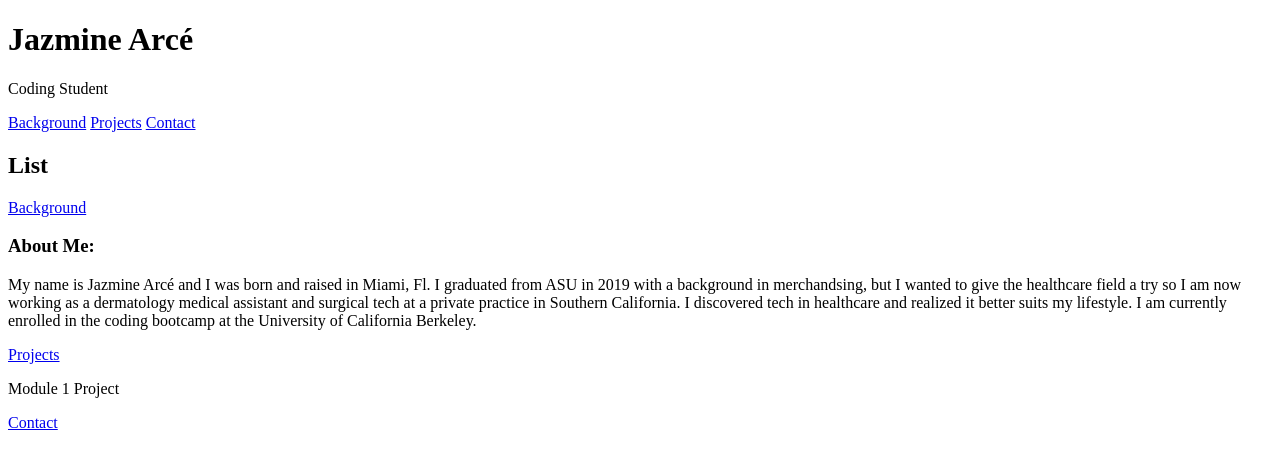
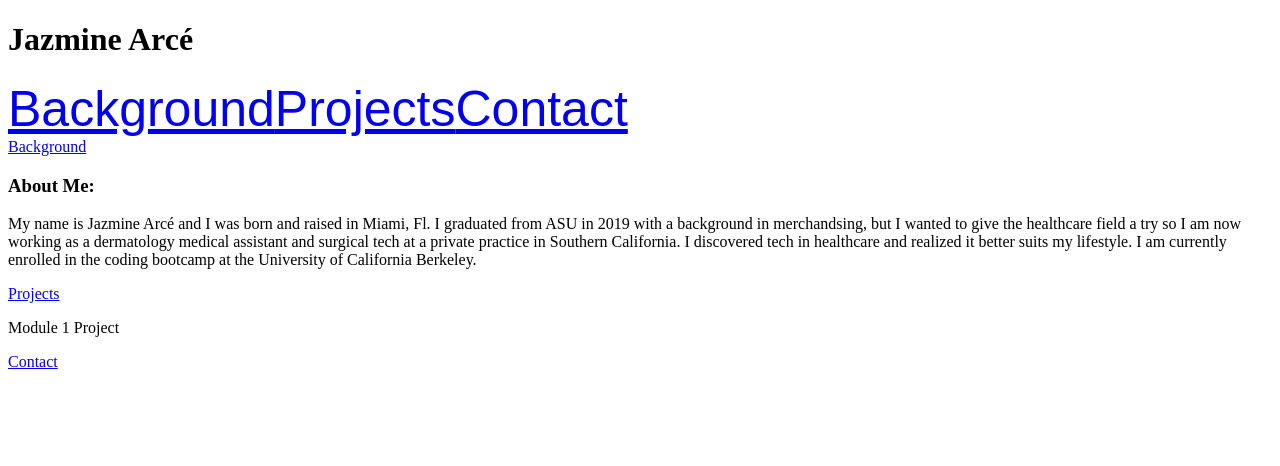
Before and after one commit to jazminearce/module2challenge, a plain HTML site: page index.html in a window 1280 px wide. Drawn offline with Linux system fonts and the light colour scheme.

Commit message:
fixed bug with link to css

```diff
--- a/index.html
+++ b/index.html
@@ -3,25 +3,20 @@
 
 <head>
     <meta charset="UTF-8" />
-    <link ref="stylesheet" type="text/css" href="./assets/css/style.css">
-    <title>Jazmine Arcé</title>
+    <meta name="viewport" content="width=device-width, initial-scale=1.0">
+    <link rel="stylesheet" type="text/css" href="./assets/css/style.css">
+    <title>Jazmine Arcé Portfolio</title>
     <h1>Jazmine Arcé</h1>
 </head>
-<header>
-    <p>Coding Student</p>
-</header>
 
+<body>
 <nav>
     <a href="#Background">Background</a>
     <a href="#Projects">Projects</a>
     <a href="#Contact">Contact</a>
 </nav>
 
-<body>
-    <div class="List">
-        <h2>List</h2>
-    </div>
-
+<main>
     <div class="Background">
     <a href="#Background">Background</a>
     <p>
@@ -37,57 +32,9 @@
 
     <a href="Projects">Projects</a>
         <p>Module 1 Project</p>
-        <div class="project-image"></div>
-
 
     <a href="Contact">Contact</a>
-
+</main>
 </body>
 
-
-
-
-
-
-
-
-
-
-
-
-
-
-
-
-
-
-
-
-
-
-
-
-
-
-
-
-
-
-
-
-
-
-
-
-
-
-
-
-
-
-
-
-
-
-
 </html>
```
